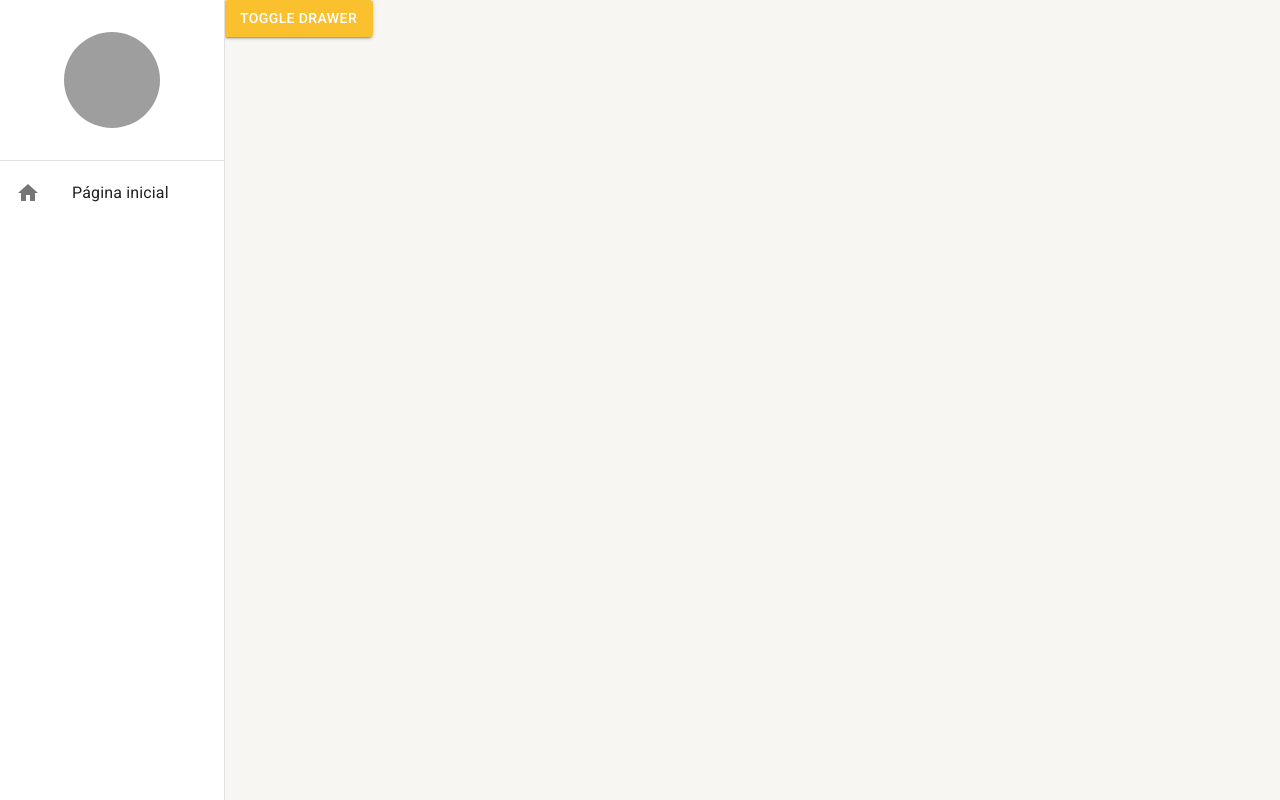
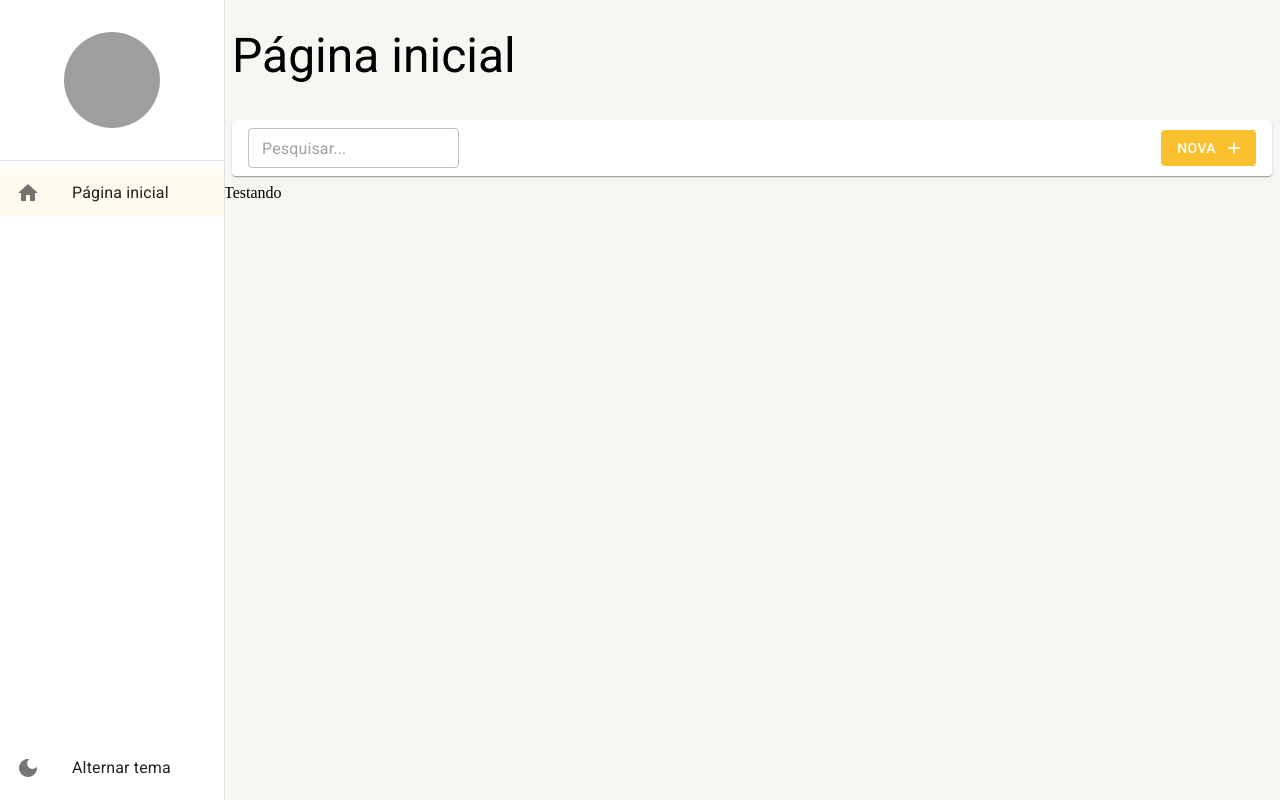
Before and after one commit to cnascimento/curso-react-mui-typescript, a React (Create React App) app: page /pagina-inicial in a window 1280 px wide. Built offline with nearby package versions, Linux system fonts and the light colour scheme; grey boxes are pictures that could not be loaded.

Commit message:
feat: #14 - Barra de ferramentas da listagem

```diff
--- /dev/null
+++ b/src/pages/dashboard/Dashboard.tsx
@@ -0,0 +1,18 @@
+import { BarraDeFerramentas } from '../../shared/components';
+import { LayoutBaseDePagina } from '../../shared/layouts';
+
+export const Dashboard = () => {
+  return (
+    <LayoutBaseDePagina
+      titulo='Página inicial'
+      barraDeFerramentas={(
+        <BarraDeFerramentas
+          mostrarInputBusca
+          textoBotaoNovo='Nova'
+        />
+      )}
+    >
+      Testando
+    </LayoutBaseDePagina>
+  );
+};
--- a/src/pages/index.ts
+++ b/src/pages/index.ts
@@ -1 +1 @@
-export { };
+export * from './dashboard/Dashboard';
--- a/src/routes/index.tsx
+++ b/src/routes/index.tsx
@@ -1,13 +1,24 @@
-import { Button } from '@mui/material';
+import { useEffect } from 'react';
 import { Routes, Route, Navigate } from 'react-router-dom';
+import { Dashboard } from '../pages';
 import { useDrawerContext } from '../shared/contexts';
 
 export const AppRoutes = () => {
-  const { toggleDrawerOpen } = useDrawerContext();
+  const { setDrawerOptions } = useDrawerContext();
+
+  useEffect(() => {
+    setDrawerOptions([
+      {
+        label: 'Página inicial',
+        icon: 'home',
+        path: '/pagina-inicial'
+      }
+    ]);
+  }, []);
 
   return (
     <Routes>
-      <Route path="/pagina-inicial" element={<Button variant='contained' color='primary' onClick={toggleDrawerOpen}>Toggle drawer</Button>} />
+      <Route path="/pagina-inicial" element={<Dashboard />} />
 
       <Route path="*" element={<Navigate to="/pagina-inicial" />} />
     </Routes>
--- /dev/null
+++ b/src/shared/components/barra-de-ferramentas/BarraDeFerramentas.tsx
@@ -0,0 +1,55 @@
+import { Box, Button, Icon, Paper, TextField, useTheme } from '@mui/material';
+
+interface IBarraDeFerramentasProps {
+  textoDaBusca?: string;
+  mostrarInputBusca?: boolean;
+  aoMudarTextoDeBusca?: (novoTexto: string) => void;
+  textoBotaoNovo?: string;
+  mostrarBotaoNovo?: boolean;
+  aoClicarEmNovo?: () => void;
+}
+
+export const BarraDeFerramentas: React.FC<IBarraDeFerramentasProps> = ({
+  textoDaBusca = '',
+  mostrarInputBusca = false,
+  aoMudarTextoDeBusca,
+  aoClicarEmNovo,
+  textoBotaoNovo = 'Novo',
+  mostrarBotaoNovo = true
+}) => {
+  const theme = useTheme();
+
+  return (
+    <Box
+      gap={1}
+      marginX={1}
+      padding={1}
+      paddingX={2}
+      display="flex"
+      alignItems="center"
+      height={theme.spacing(5)}
+      component={Paper}
+    >
+      {mostrarInputBusca && (
+        <TextField
+          size="small"
+          value={textoDaBusca}
+          onChange={(e) => aoMudarTextoDeBusca?.(e.target.value)}
+          placeholder="Pesquisar..."
+        />
+      )}
+
+      <Box flex={1} display="flex" justifyContent="end">
+        {mostrarBotaoNovo && (
+          <Button
+            color="primary"
+            disableElevation
+            variant="contained"
+            onClick={aoClicarEmNovo}
+            endIcon={<Icon>add</Icon>}
+          >{textoBotaoNovo}</Button>
+        )}
+      </Box>
+    </Box>
+  );
+};
--- a/src/shared/components/index.ts
+++ b/src/shared/components/index.ts
@@ -1 +1,2 @@
 export * from './menu-lateral/MenuLateral';
+export * from './barra-de-ferramentas/BarraDeFerramentas';
--- a/src/shared/components/menu-lateral/MenuLateral.tsx
+++ b/src/shared/components/menu-lateral/MenuLateral.tsx
@@ -1,11 +1,41 @@
 import { Avatar, Divider, Drawer, Icon, List, ListItemButton, ListItemIcon, ListItemText, useMediaQuery, useTheme } from '@mui/material';
 import { Box } from '@mui/system';
-import { useDrawerContext } from '../../contexts';
+import { useMatch, useNavigate, useResolvedPath } from 'react-router-dom';
+import { useAppThemeContext, useDrawerContext } from '../../contexts';
+
+interface IListItemLinkProps {
+  to: string;
+  icon: string;
+  label: string;
+  onClick: (() => void) | undefined;
+}
+
+const ListItemLink: React.FC<IListItemLinkProps> = ({ to, icon, label, onClick }) => {
+  const navigate = useNavigate();
+
+  const resolvedPath = useResolvedPath(to);
+  const match = useMatch({ path: resolvedPath.pathname, end: false });
+
+  const handleClick = () => {
+    navigate(to);
+    onClick?.();
+  };
+
+  return (
+    <ListItemButton selected={!!match} onClick={handleClick}>
+      <ListItemIcon>
+        <Icon>{icon}</Icon>
+      </ListItemIcon>
+      <ListItemText primary={label} />
+    </ListItemButton>
+  );
+};
 
 export const MenuLateral: React.FC = ({ children }) => {
   const theme = useTheme();
   const smDown = useMediaQuery(theme.breakpoints.down('sm'));
-  const { isDrawerOpen, toggleDrawerOpen } = useDrawerContext();
+  const { isDrawerOpen, toggleDrawerOpen, drawerOptions } = useDrawerContext();
+  const { toggleTheme } = useAppThemeContext();
 
   return (
     <>
@@ -22,11 +52,24 @@
 
           <Box flex={1}>
             <List component="nav">
-              <ListItemButton>
+              {drawerOptions.map(drawerOption => (
+                <ListItemLink
+                  key={drawerOption.path}
+                  icon={drawerOption.icon}
+                  to={drawerOption.path}
+                  label={drawerOption.label}
+                  onClick={smDown ? toggleDrawerOpen : undefined}
+                />
+              ))}
+            </List>
+          </Box>
+          <Box>
+            <List component="nav">
+              <ListItemButton onClick={toggleTheme}>
                 <ListItemIcon>
-                  <Icon>home</Icon>
+                  <Icon>dark_mode</Icon>
                 </ListItemIcon>
-                <ListItemText primary="Página inicial" />
+                <ListItemText primary="Alternar tema" />
               </ListItemButton>
             </List>
           </Box>
--- a/src/shared/contexts/DrawerContext.tsx
+++ b/src/shared/contexts/DrawerContext.tsx
@@ -1,8 +1,16 @@
 import { createContext, useCallback, useContext, useState } from 'react';
+
+interface IDrawerOptions {
+  icon: string;
+  path: string;
+  label: string;
+}
 
 interface IDrawerContextData {
   isDrawerOpen: boolean;
   toggleDrawerOpen: () => void;
+  drawerOptions: IDrawerOptions[];
+  setDrawerOptions: (newDrawerOptions: IDrawerOptions[]) => void;
 }
 
 const DrawerContext = createContext({ } as IDrawerContextData);
@@ -13,13 +21,18 @@
 
 export const DrawerProvider: React.FC = ({ children }) => {
   const [isDrawerOpen, setIsDrawerOpen] = useState(false);
+  const [drawerOptions, setDrawerOptions] = useState<IDrawerOptions[]>([]);
 
   const toggleDrawerOpen = useCallback(() => {
     setIsDrawerOpen(oldDrawerOpen => !oldDrawerOpen);
   }, []);
 
+  const handleSetDrawerOptions = useCallback((newDrawerOptions: IDrawerOptions[]) => {
+    setDrawerOptions(newDrawerOptions);
+  }, []);
+
   return (
-    <DrawerContext.Provider value={{ isDrawerOpen, toggleDrawerOpen }}>
+    <DrawerContext.Provider value={{ isDrawerOpen, drawerOptions, toggleDrawerOpen, setDrawerOptions: handleSetDrawerOptions }}>
       {children}
     </DrawerContext.Provider>
   );
--- /dev/null
+++ b/src/shared/layouts/LayoutBaseDePagina.tsx
@@ -0,0 +1,49 @@
+import { Icon, IconButton, Theme, Typography, useMediaQuery, useTheme } from '@mui/material';
+import { Box } from '@mui/system';
+import { ReactNode } from 'react';
+import { useDrawerContext } from '../contexts';
+
+interface ILayoutBaseDePaginaProps {
+  titulo: string;
+  barraDeFerramentas: ReactNode | undefined;
+}
+
+export const LayoutBaseDePagina: React.FC<ILayoutBaseDePaginaProps> = ({ children, titulo, barraDeFerramentas }) => {
+  const smDown = useMediaQuery((theme: Theme) => theme.breakpoints.down('sm'));
+  const mdDown = useMediaQuery((theme: Theme) => theme.breakpoints.down('md'));
+  const theme = useTheme();
+
+  const { toggleDrawerOpen } = useDrawerContext();
+
+  return (
+    <Box height="100%" display="flex" flexDirection="column" gap={1}>
+      <Box padding={1} display="flex" alignItems="center" gap={1} height={theme.spacing(smDown ? 6 : mdDown ? 8 : 12)}>
+        {smDown && (
+          <IconButton onClick={toggleDrawerOpen}>
+            <Icon>menu</Icon>
+          </IconButton>
+        )}
+
+        <Typography
+          overflow="hidden"
+          whiteSpace="nowrap"
+          textOverflow="ellipsis"
+          variant={smDown ? 'h5' : mdDown ? 'h4' : 'h3'}
+        >
+          {titulo}
+        </Typography>
+      </Box>
+
+      {barraDeFerramentas && (
+        <Box>
+          {barraDeFerramentas}
+        </Box>
+      )}
+
+      <Box flex={1} overflow="auto">
+        {children}
+      </Box>
+    </Box>
+
+  );
+};
--- a/src/shared/layouts/index.ts
+++ b/src/shared/layouts/index.ts
@@ -1 +1 @@
-export { };
+export * from './LayoutBaseDePagina';
--- a/src/shared/themes/Dark.ts
+++ b/src/shared/themes/Dark.ts
@@ -3,6 +3,7 @@
 
 export const DarkTheme = createTheme({
   palette: {
+    mode: 'dark',
     primary: {
       main: yellow[700],
       dark: yellow[800],
@@ -19,5 +20,10 @@
       default: '#202124',
       paper: '#303134'
     }
+  },
+  typography: {
+    allVariants: {
+      color: 'white'
+    }
   }
 });
```
